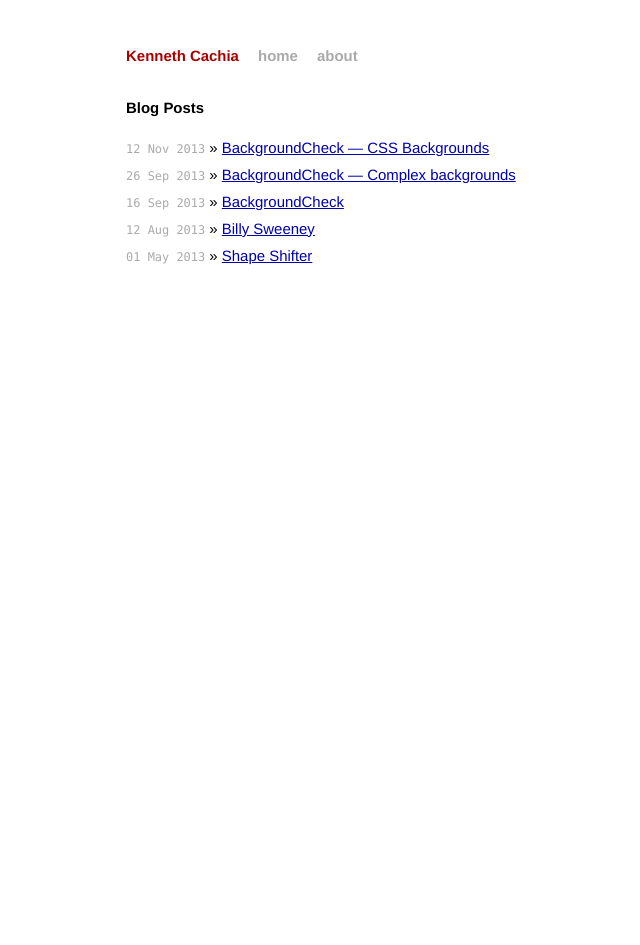
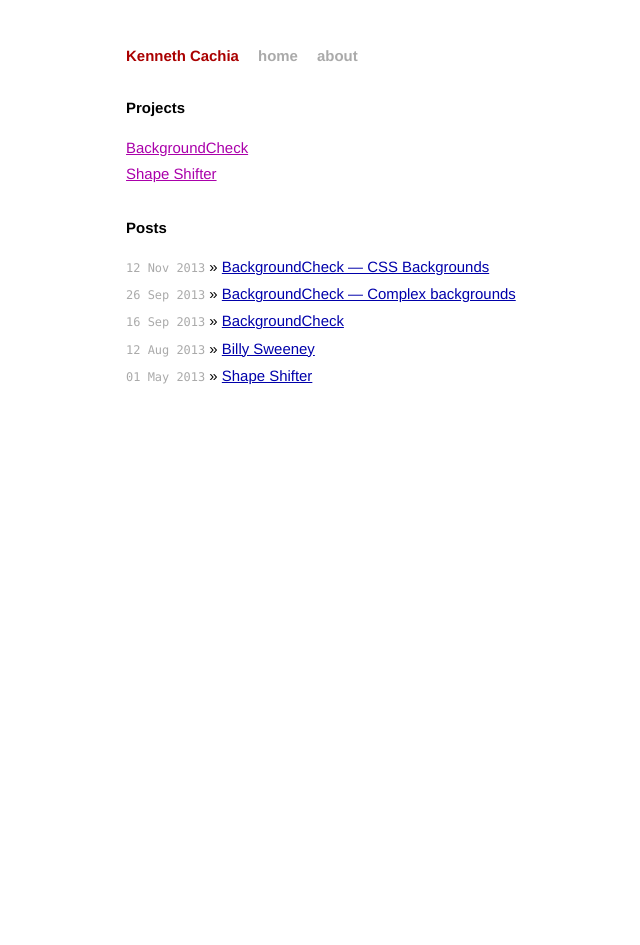
Before and after one commit to kennethcachia/kennethcachia.github.io, a Jekyll site: the page built from index.html, in a window 1280 px wide. Shown: the whole page, without its empty margins (200-840 px from the left). Built offline with Jekyll 4.4.1, drawn with Linux system fonts in a browser that asks for light colours; Markdown is read by kramdown in place of the engine named in the settings.

Commit message:
Add links to projects on homepage.

```diff
--- a/index.html
+++ b/index.html
@@ -3,7 +3,14 @@
 title: Kenneth Cachia
 ---
 
-  <h1>Blog Posts</h1>
+  <h1>Projects</h1>
+  <ul class="posts">
+    {% for project in site.data.projects %}
+      <li><a href="{{ project.url }}">{{ project.title }}</a></li>
+    {% endfor %}
+  </ul>
+
+  <h1>Posts</h1>
   <ul class="posts">
     {% for post in site.posts %}
       <li><span>{{ post.date | date_to_string }}</span> &raquo; <a href="{{ post.url }}">{{ post.title }}</a></li>
```
